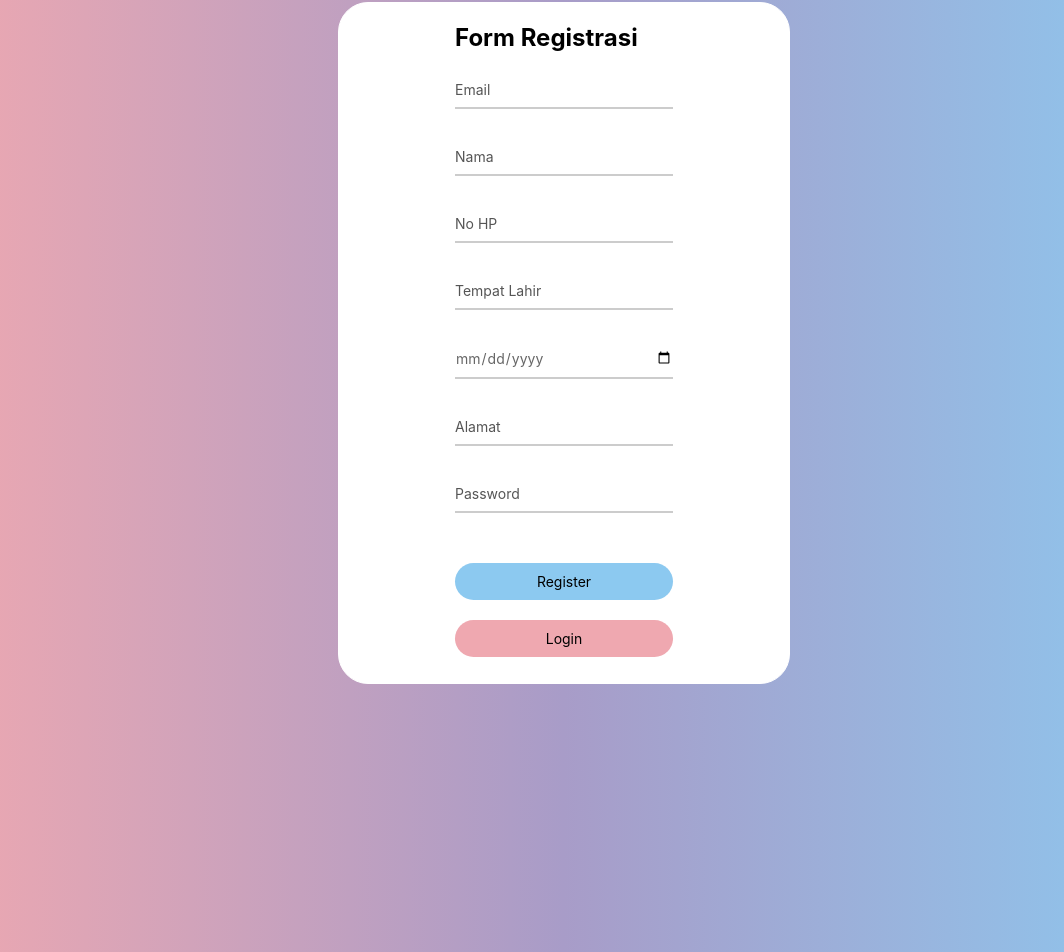
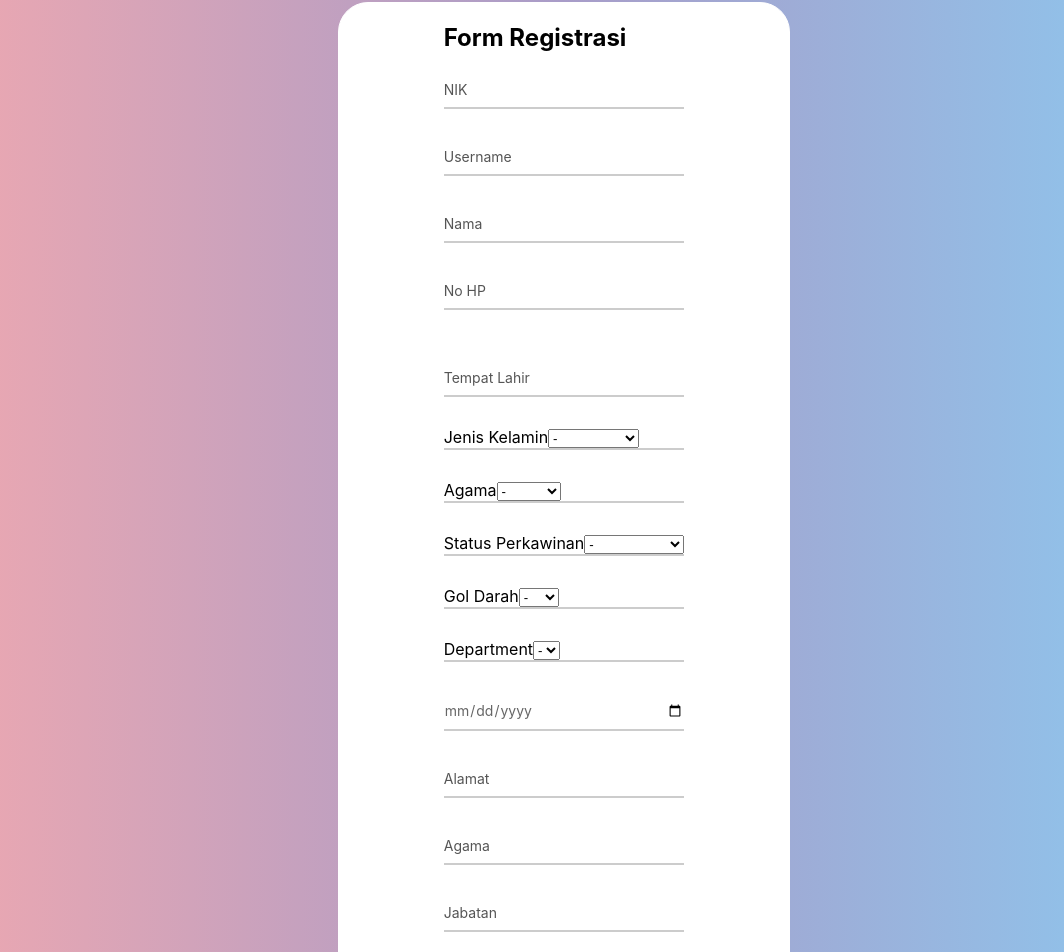
Before and after one commit to rezafd23/project01, a React (Create React App) app: page /Register in a window 1280 px wide. Shown: the part 122-1074 px from the top of the page, without its empty margins (76-1140 px from the left). Built offline with nearby package versions, Linux system fonts and the light colour scheme.

Commit message:
update code
update code

```diff
--- a/src/components/index.js
+++ b/src/components/index.js
@@ -2,5 +2,7 @@ import Menu from "./menu";
 import Input from "./input";
 import MainCard from "./card-main";
 import Form from "./form";
+import Option from "./option";
+import Select from "./select";
 
-export {Form,Menu,Input,MainCard}
+export {Form,Menu,Input,MainCard,Option,Select}
--- /dev/null
+++ b/src/components/option/index.js
@@ -0,0 +1,14 @@
+import React,{Component} from "react";
+
+class Option extends Component{
+    constructor(props) {
+        super(props);
+    }
+    render() {
+        const {value,text,onChangeSelect}=this.props
+        return <>
+            <option onChange={onChangeSelect} value={value}>{text}</option>
+        </>
+    }
+}
+export default Option
--- /dev/null
+++ b/src/components/select/index.js
@@ -0,0 +1,21 @@
+import React, {Component} from "react";
+
+class Select extends Component {
+    constructor(props) {
+        super(props);
+    }
+
+    render() {
+        const {name, text,className,value,onChange} = this.props
+        return <>
+            <div className={className}>
+                {text}
+                <select name={name} value={value} onChange={onChange}>
+                    {this.props.children}
+                </select>
+            </div>
+        </>
+    }
+}
+
+export default Select
--- a/src/pages/Register/index.js
+++ b/src/pages/Register/index.js
@@ -1,12 +1,12 @@
 import React, {Component} from "react";
-import {Input, MainCard} from "../../components";
+import {Input, MainCard,Option,Select} from "../../components";
 import {connect} from "react-redux"
 
 class Register extends Component {
     constructor(props) {
         super(props);
         this.state = {
-            email: "",
+            username: "",
             nama: "",
             password: "",
             tmptLahir: "",
@@ -24,16 +24,16 @@ class Register extends Component {
         })
     }
 
-    doRegister=async ()=>{
-        const {email,nama,password,noHp,alamat,tempatLahir,tglLahir}=this.state
-        const {dataUser}=this.props
-        const idUser=dataUser.length;
-        if (email&&nama&&password){
+    doRegister = async () => {
+        const {username, nama, password, noHp, alamat, tempatLahir, tglLahir} = this.state
+        const {dataUser} = this.props
+        const idUser = dataUser.length;
+        if (username && nama && password) {
             const requestOptions = {
                 method: 'POST',
                 headers: {'Content-Type': 'application/json'},
                 body: JSON.stringify({
-                    email: email,
+                    username: username,
                     name: nama,
                     password: password,
                     noHp: noHp,
@@ -82,7 +82,7 @@ class Register extends Component {
             console.log("false")
         }
     }
-    gotoLogin=()=>{
+    gotoLogin = () => {
         console.log(this)
         this.props.history.push('/Login')
         // this.props.history.push('/Register')
@@ -90,11 +90,14 @@ class Register extends Component {
 
     render() {
         return <div>
-            <MainCard display="flex" height="680px" width="450px">
+            <MainCard display="flex" height="1180px" width="450px">
                 <form name="formRegister">
                     <h2>Form Registrasi</h2>
-                    <Input classDiv="input-group" value={this.state.email} classComp="input--style-1"
-                           placeholder="Email" name="email" type="email"
+                    <Input classDiv="input-group" value={this.state.nik} classComp="input--style-1"
+                           placeholder="NIK" name="nik" type="text"
+                           onChangeInput={this.onChangeInput}/>
+                    <Input classDiv="input-group" value={this.state.username} classComp="input--style-1"
+                           placeholder="Username" name="username" type="text"
                            onChangeInput={this.onChangeInput}/>
                     <Input classDiv="input-group" value={this.state.nama} classComp="input--style-1" placeholder="Nama"
                            name="nama" type="text"
@@ -102,35 +105,87 @@ class Register extends Component {
                     <Input classDiv="input-group" value={this.state.noHp} classComp="input--style-1" placeholder="No HP"
                            name="noHp" type="tel"
                            onChangeInput={this.onChangeInput}/>
-                           <Input classDiv="input-group" value={this.state.tmptLahir} classComp="input--style-1" placeholder="Tempat Lahir"
+                    <Option>Jenis Kelamin</Option>
+                    <Input classDiv="input-group" value={this.state.tmptLahir} classComp="input--style-1"
+                           placeholder="Tempat Lahir"
                            name="tmptLahir" type="text"
                            onChangeInput={this.onChangeInput}/>
-                    <Input classDiv="input-group" value={this.state.tglLahir} classComp="input--style-1" placeholder="Tanggal Lahir"
+                    <Select value={this.state.gender} onChange={this.onChangeSelect} text="Jenis Kelamin"
+                                   className="input-group"
+                                   name="gender">
+                                <Option value={"-"} text={"-"}/>
+                                <Option value={"L"} text={"laki-laki"}/>
+                                <Option value={"P"} text={"Perempuan"}/>
+                    </Select>
+                    <Select value={this.state.agama} onChange={this.onChangeSelect} text="Agama"
+                            className="input-group"
+                            name="agama">
+                        <Option value={"-"} text={"-"}/>
+                        <Option value={"Islam"} text={"Islam"}/>
+                        <Option value={"Kristen"} text={"Kristen"}/>
+                        <Option value={"Yahudi"} text={"Yahudi"}/>
+                        <Option value={"Katolik"} text={"Katolik"}/>
+                        <Option value={"Hindu"} text={"Hindu"}/>
+                    </Select>
+                    <Select value={this.state.marital} onChange={this.onChangeSelect} text="Status Perkawinan"
+                            className="input-group"
+                            name="marital">
+                        <Option value={"-"} text={"-"}/>
+                        <Option value={"Kawin"} text={"Kawin"}/>
+                        <Option value={"Belum Kawin"} text={"Belum Kawin"}/>
+                    </Select>
+                <Select value={this.state.blood} onChange={this.onChangeSelect} text="Gol Darah"
+                        className="input-group"
+                        name="blood">
+                    <Option value={"-"} text={"-"}/>
+                    <Option value={"A"} text={"A"}/>
+                    <Option value={"B"} text={"B"}/>
+                    <Option value={"AB"} text={"AB"}/>
+                    <Option value={"O"} text={"O"}/>
+                </Select>
+                <Select value={this.state.department} onChange={this.onChangeSelect} text="Department"
+                        className="input-group"
+                        name="department">
+                    <Option value={"-"} text={"-"}/>
+                </Select>
+                    <Input classDiv="input-group" value={this.state.tglLahir} classComp="input--style-1"
+                           placeholder="Tanggal Lahir"
                            name="tglLahir" type="date"
                            onChangeInput={this.onChangeInput}/>
-                    <Input classDiv="input-group" value={this.state.street} classComp="input--style-1" placeholder="Alamat"
+                    <Input classDiv="input-group" value={this.state.street} classComp="input--style-1"
+                           placeholder="Alamat"
                            name="street" type="text"
+                           onChangeInput={this.onChangeInput}/>
+                    <Input classDiv="input-group" value={this.state.agama} classComp="input--style-1"
+                           placeholder="Agama"
+                           name="agama" type="text"
+                           onChangeInput={this.onChangeInput}/>
+                    <Input classDiv="input-group" value={this.state.jabatan} classComp="input--style-1"
+                           placeholder="Jabatan"
+                           name="jabatan" type="text"
                            onChangeInput={this.onChangeInput}/>
                     <Input classDiv="input-group" value={this.state.password} classComp="input--style-1"
                            placeholder="Password" name="password" type="password"
                            onChangeInput={this.onChangeInput}/>
                     <Input classComp="btn-register" name="btnRegister" funcName={this.doRegister} type="button"
                            value="Register"/>
-                    <Input classComp="btn-login" name="btnLogin"funcName={this.gotoLogin}  type="button" value="Login"/>
+                    <Input classComp="btn-login" name="btnLogin" funcName={this.gotoLogin} type="button" value="Login"/>
                 </form>
             </MainCard>
         </div>
     }
 }
-const mapStateToProps=(state)=>({
-    dataUser:state.process.dataUser
+
+const mapStateToProps = (state) => ({
+    dataUser: state.process.dataUser
 })
 
-const mapDispatchToProps=(dispatch)=>({
-    addData:(user)=>dispatch({
-        type:"registerData",
-        payload: {dataUser:user}}
+const mapDispatchToProps = (dispatch) => ({
+    addData: (user) => dispatch({
+            type: "registerData",
+            payload: {dataUser: user}
+        }
     )
 })
 
-export default connect(mapStateToProps,mapDispatchToProps) (Register)
+export default connect(mapStateToProps, mapDispatchToProps)(Register)
```
